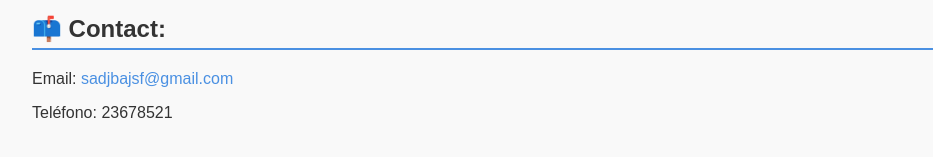
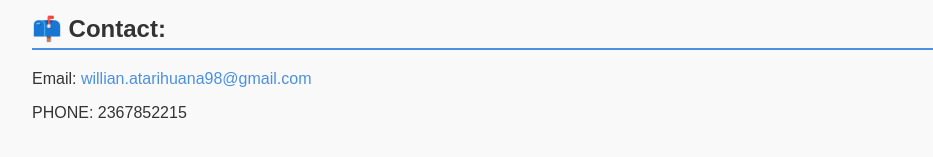
Before and after one commit to Will98-ops/willian-atarihuana.github.io, a plain HTML site: page index.html in a window 1280 px wide. Shown: the part 541-698 px from the top of the page, without its empty margins (8-941 px from the left). Drawn offline with Linux system fonts and the light colour scheme.

Commit message:
Update index.html

```diff
--- a/index.html
+++ b/index.html
@@ -73,8 +73,8 @@
 
   <section class="section">
     <h2>📫 Contact:</h2>
-    <p>Email: <a href="mailto:sadjbajsf@gmail.com">sadjbajsf@gmail.com</a></p>
-    <p>Teléfono: 23678521</p>
+    <p>Email: <a href="mailto:sadjbajsf@gmail.com">willian.atarihuana98@gmail.com</a></p>
+    <p>PHONE: 2367852215</p>
   </section>
 
 </body>
```
